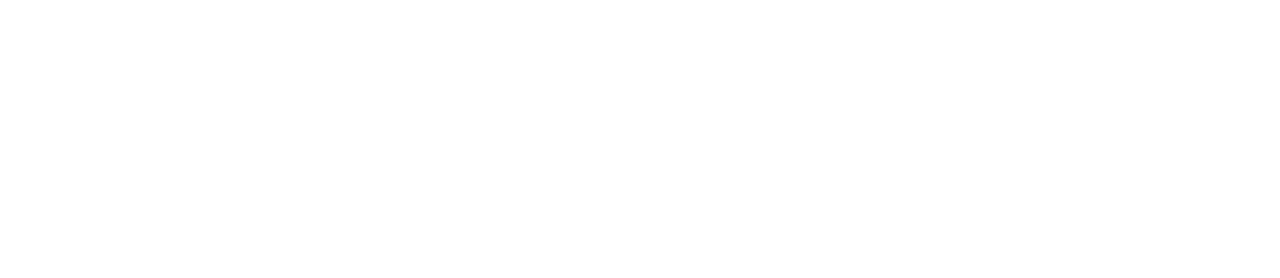
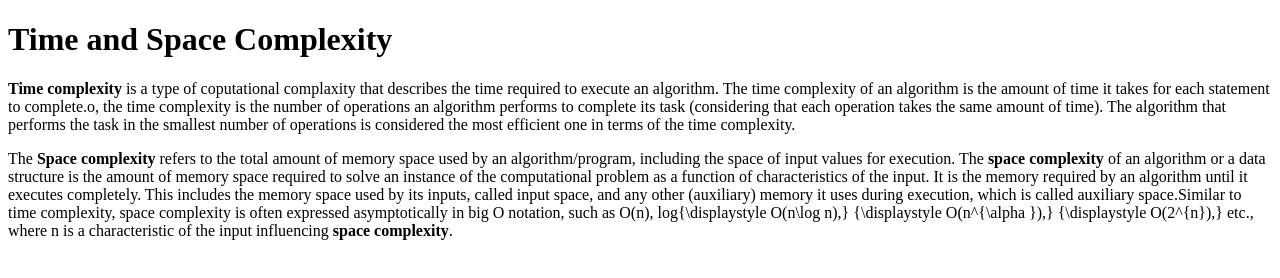
Before and after one commit to acciojob/time-and-space-complexity-puja2318, a website: page main.html in a window 1280 px wide. Drawn offline with Linux system fonts and the light colour scheme.

Commit message:
created a submission

```diff
--- a/main.html
+++ b/main.html
@@ -8,6 +8,23 @@
 
 <body>
 	<!-- the entire body must be written by student -->
+	<h1> Time and Space Complexity </h1>
+	<p> <b>Time complexity </b>is a type of coputational complaxity that describes the time required to execute an algorithm.
+		The time complexity of an algorithm is the amount of time it takes for each statement to complete.o,
+		the time complexity is the number of operations an algorithm performs to complete its task
+		(considering that each operation takes the same amount of time).
+		The algorithm that performs the task in the smallest number of operations is considered the most efficient one in
+		terms of the time complexity. </p>
+	<p>  The <b> Space complexity </b> refers to the total amount of memory space used by an algorithm/program,
+		including the space of input values for execution. The <b>space complexity </b>of an algorithm or a data
+		structure is the amount of memory space required to solve an instance of the computational problem as a
+		function of characteristics of the input. It is the memory required by an algorithm until it executes completely.
+		This includes the memory space used by its inputs, called input space, and any other (auxiliary) memory
+		it uses during execution, which is called auxiliary space.Similar to time complexity, space complexity
+		is often expressed asymptotically in big O notation, such as O(n), log{\displaystyle O(n\log n),} {\displaystyle
+		O(n^{\alpha }),} {\displaystyle O(2^{n}),} etc., where n is a characteristic of the input influencing
+		<b>space complexity</b>.</p>
+
     <script type="text/javascript" src="./script.js">
 </script>
 
```
